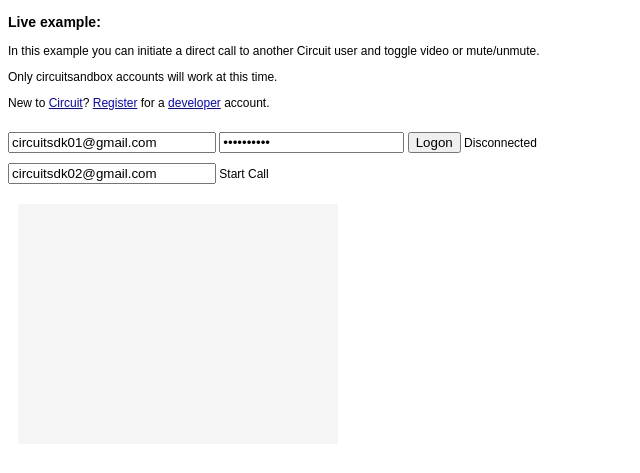
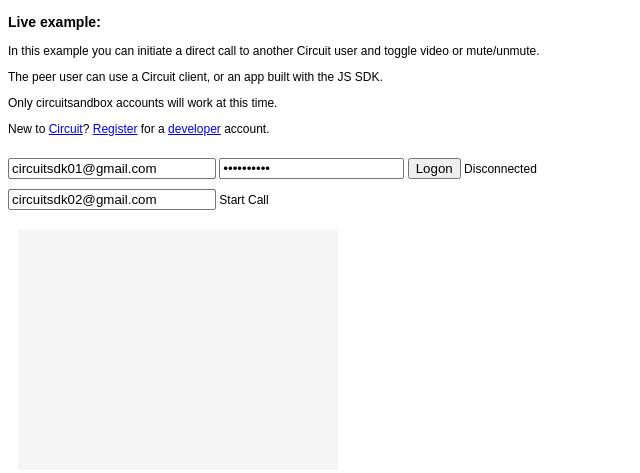
Before and after one commit to circuit/circuit-call-button, a website: page demo/index.html in a window 1280 px wide. Shown: the whole page, without its empty margins (0-640 px from the left). Drawn offline with Linux system fonts and the light colour scheme.

Commit message:
update readme

```diff
--- a/demo/index.html
+++ b/demo/index.html
@@ -46,6 +46,7 @@
 
     <h3>Live example:</h3>
     <p>In this example you can initiate a direct call to another Circuit user and toggle video or mute/unmute.</p>
+    <p>The peer user can use a Circuit client, or an app built with the JS SDK.</p>
     <p>Only circuitsandbox accounts will work at this time.</p>
     <p>
       New to <a href="https://www.circuit.com/" target="_blank">Circuit</a>? <a href="https://developers.circuit.com/registration"  target="_blank">Register</a> for a <a href="https://developers.circuit.com"  target="_blank">developer</a> account.
```
Also changed, not shown: README.md.
